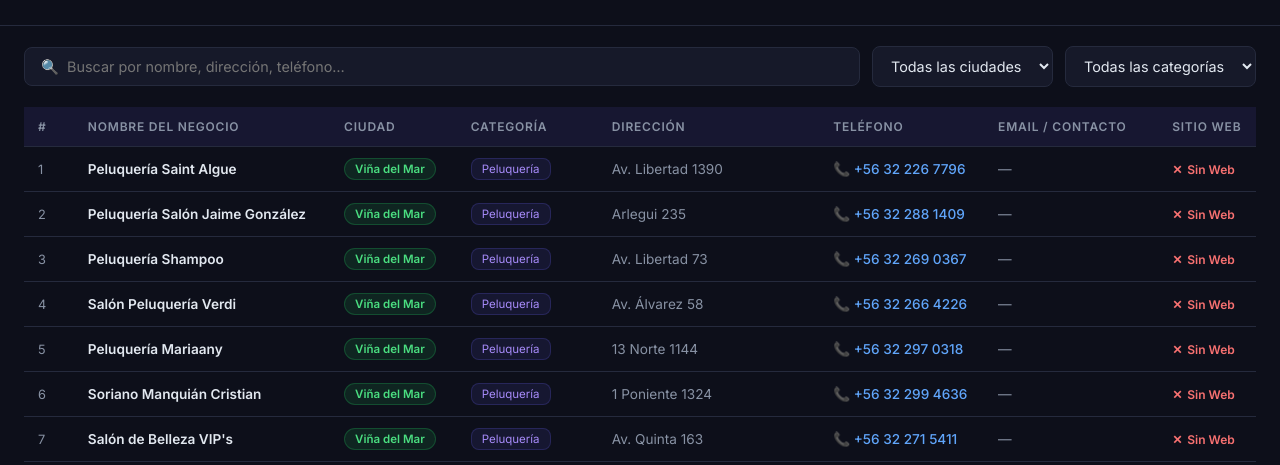
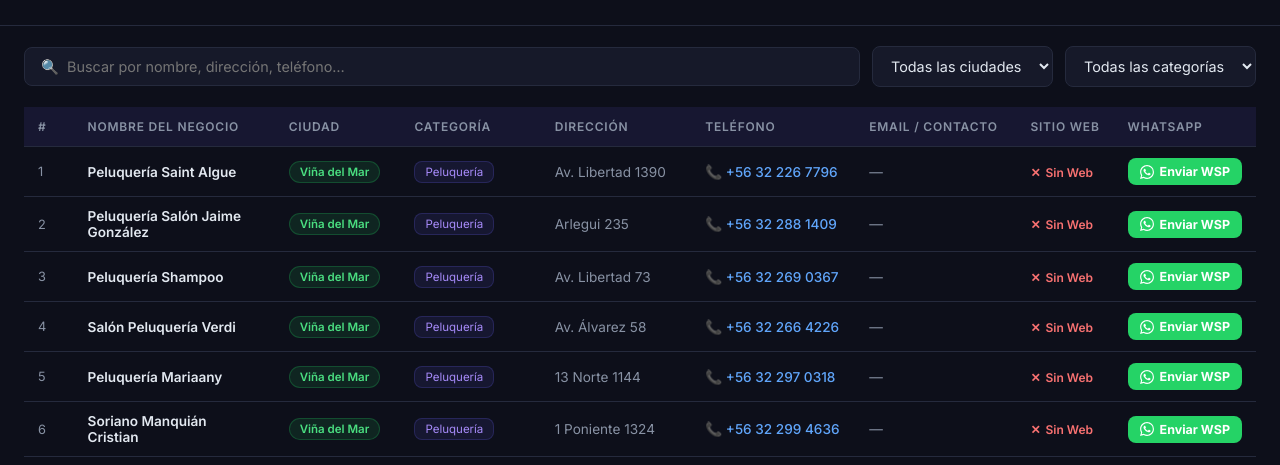
Before and after one commit to tuzkahr-alt/tyamarketing, a plain HTML site: page reporte-sin-web/index.html in a window 1280 px wide. Shown: the part 325-790 px from the top of the page. Drawn offline with Linux system fonts and the light colour scheme.

Commit message:
Agrega botones WhatsApp con mensaje de oferta

```diff
--- a/reporte-sin-web/index.html
+++ b/reporte-sin-web/index.html
@@ -74,6 +74,11 @@
   .name-cell { font-weight:600; color:var(--text); }
   .addr-cell { color:var(--muted); max-width:220px; }
 
+  .wsp-btn { display:inline-flex; align-items:center; gap:6px; background:#25d366; color:#fff; border:none; border-radius:8px; padding:6px 12px; font-size:.78rem; font-weight:700; cursor:pointer; text-decoration:none; transition:all .2s; white-space:nowrap; }
+  .wsp-btn:hover { background:#1ebe5d; transform:scale(1.05); box-shadow:0 4px 15px rgba(37,211,102,.4); }
+  .wsp-btn svg { width:14px; height:14px; fill:#fff; flex-shrink:0; }
+  .no-wsp { color:var(--muted); font-size:.75rem; }
+
   .section-title { max-width:1300px; margin:24px auto 0; padding:0 24px; }
   .section-title h2 { font-size:1.1rem; font-weight:700; color:var(--text); border-left:3px solid var(--accent); padding-left:12px; }
 
@@ -141,6 +146,7 @@
         <th>Teléfono</th>
         <th>Email / Contacto</th>
         <th>Sitio Web</th>
+        <th>WhatsApp</th>
       </tr>
     </thead>
     <tbody id="tableBody">
@@ -276,11 +282,40 @@
   return map[city]||"city-santiago";
 }
 
+const WSP_MSG = encodeURIComponent(`Hola! 👋 Le contactamos desde TYA Marketing Digital.
+
+Nos dimos cuenta que su negocio *${'{'}nombre{'}'}* aún no tiene página web, y queremos ayudarle a cambiar eso.
+
+🌐 *OFERTA ESPECIAL ESTE MES*
+✅ Sitio web profesional completo
+✅ Dominio incluido
+✅ Diseño personalizado
+✅ Adaptado para celular
+
+💰 Solo *$99.990 CLP* (precio de lanzamiento)
+⚠️ Quedan solo *2 cupos disponibles* este mes.
+
+¿Le interesa? Con gusto le mostramos ejemplos de nuestro trabajo. 😊`);
+
+function getWspLink(tel, nombre) {
+  if (!tel || tel === '—') return null;
+  // Extract digits only, ensure starts with 56
+  let num = tel.replace(/[^0-9]/g,'');
+  if (num.startsWith('0')) num = num.substring(1);
+  if (!num.startsWith('56')) num = '56' + num;
+  const msg = WSP_MSG.replace(encodeURIComponent('{nombre}'), encodeURIComponent(nombre)).replace('%7Bnombre%7D', encodeURIComponent(nombre));
+  return `https://wa.me/${num}?text=${encodeURIComponent(decodeURIComponent(WSP_MSG).replace('{nombre}', nombre).replace("{'}", '').replace("{'}", ''))}`;
+}
+
 function renderRows(rows) {
   const tbody = document.getElementById('tableBody');
   tbody.innerHTML = '';
   rows.forEach((d,i)=>{
     const tr = document.createElement('tr');
+    const wspLink = getWspLink(d.tel, d.n);
+    const wspCell = wspLink
+      ? `<a class="wsp-btn" href="${wspLink}" target="_blank"><svg viewBox="0 0 24 24" xmlns="http://www.w3.org/2000/svg"><path d="M17.472 14.382c-.297-.149-1.758-.867-2.03-.967-.273-.099-.471-.148-.67.15-.197.297-.767.966-.94 1.164-.173.199-.347.223-.644.075-.297-.15-1.255-.463-2.39-1.475-.883-.788-1.48-1.761-1.653-2.059-.173-.297-.018-.458.13-.606.134-.133.298-.347.446-.52.149-.174.198-.298.298-.497.099-.198.05-.371-.025-.52-.075-.149-.669-1.612-.916-2.207-.242-.579-.487-.5-.669-.51-.173-.008-.371-.01-.57-.01-.198 0-.52.074-.792.372-.272.297-1.04 1.016-1.04 2.479 0 1.462 1.065 2.875 1.213 3.074.149.198 2.096 3.2 5.077 4.487.709.306 1.262.489 1.694.625.712.227 1.36.195 1.871.118.571-.085 1.758-.719 2.006-1.413.248-.694.248-1.289.173-1.413-.074-.124-.272-.198-.57-.347m-5.421 7.403h-.004a9.87 9.87 0 01-5.031-1.378l-.361-.214-3.741.982.998-3.648-.235-.374a9.86 9.86 0 01-1.51-5.26c.001-5.45 4.436-9.884 9.888-9.884 2.64 0 5.122 1.03 6.988 2.898a9.825 9.825 0 012.893 6.994c-.003 5.45-4.437 9.884-9.885 9.884m8.413-18.297A11.815 11.815 0 0012.05 0C5.495 0 .16 5.335.157 11.892c0 2.096.547 4.142 1.588 5.945L.057 24l6.305-1.654a11.882 11.882 0 005.683 1.448h.005c6.554 0 11.89-5.335 11.893-11.893a11.821 11.821 0 00-3.48-8.413Z"/></svg> Enviar WSP</a>`
+      : `<span class="no-wsp">Sin número</span>`;
     tr.innerHTML = `
       <td class="row-num">${i+1}</td>
       <td class="name-cell">${d.n}</td>
@@ -290,6 +325,7 @@
       <td class="phone">${d.tel !== '—' ? '📞 ' + d.tel : '<span style="color:var(--muted)">—</span>'}</td>
       <td>${d.email !== '—' ? '✉️ <a href="mailto:'+d.email+'" style="color:#60a5fa;text-decoration:none">'+d.email+'</a>' : '<span style="color:var(--muted)">—</span>'}</td>
       <td><span class="no-web">Sin Web</span></td>
+      <td>${wspCell}</td>
     `;
     tbody.appendChild(tr);
   });
```
